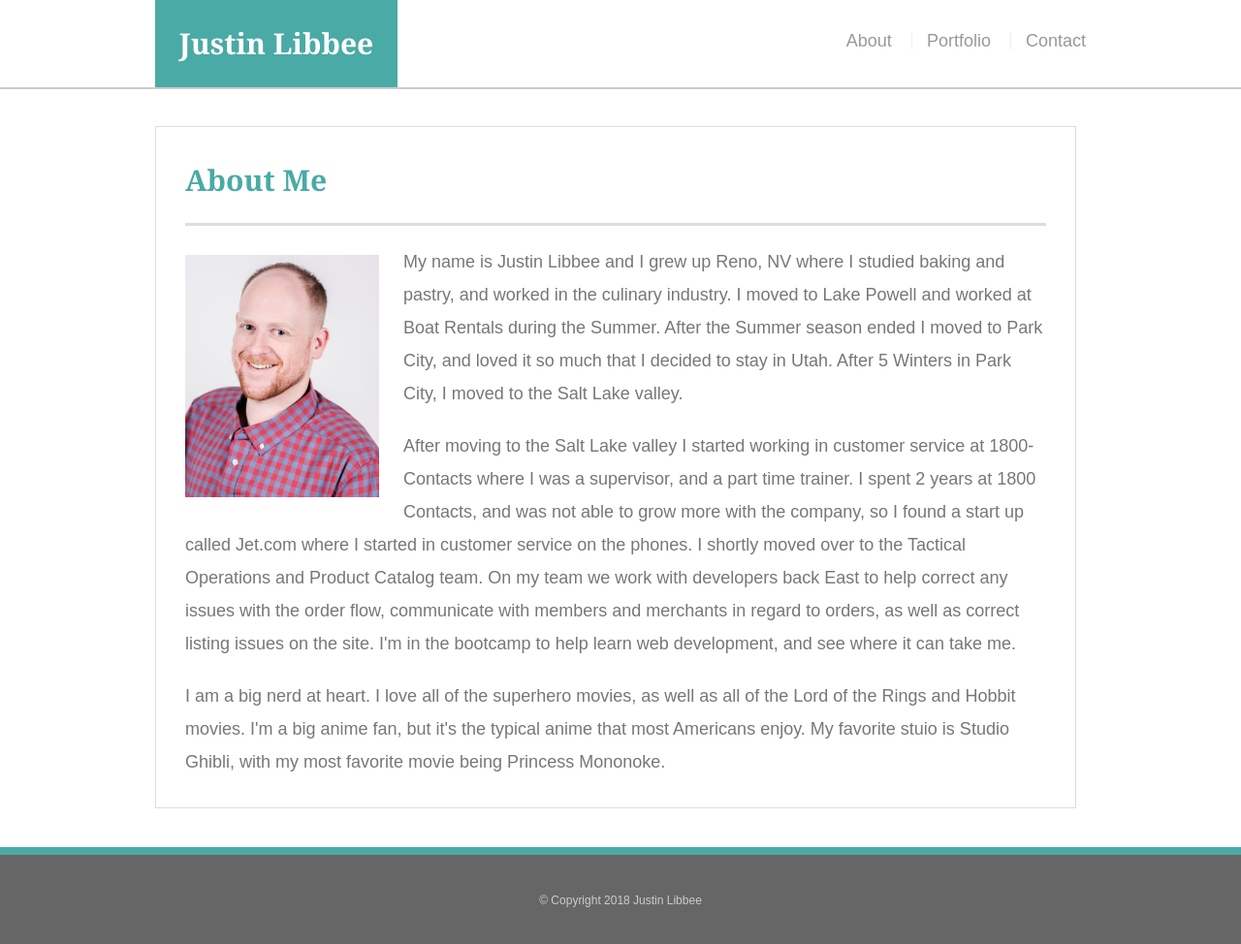
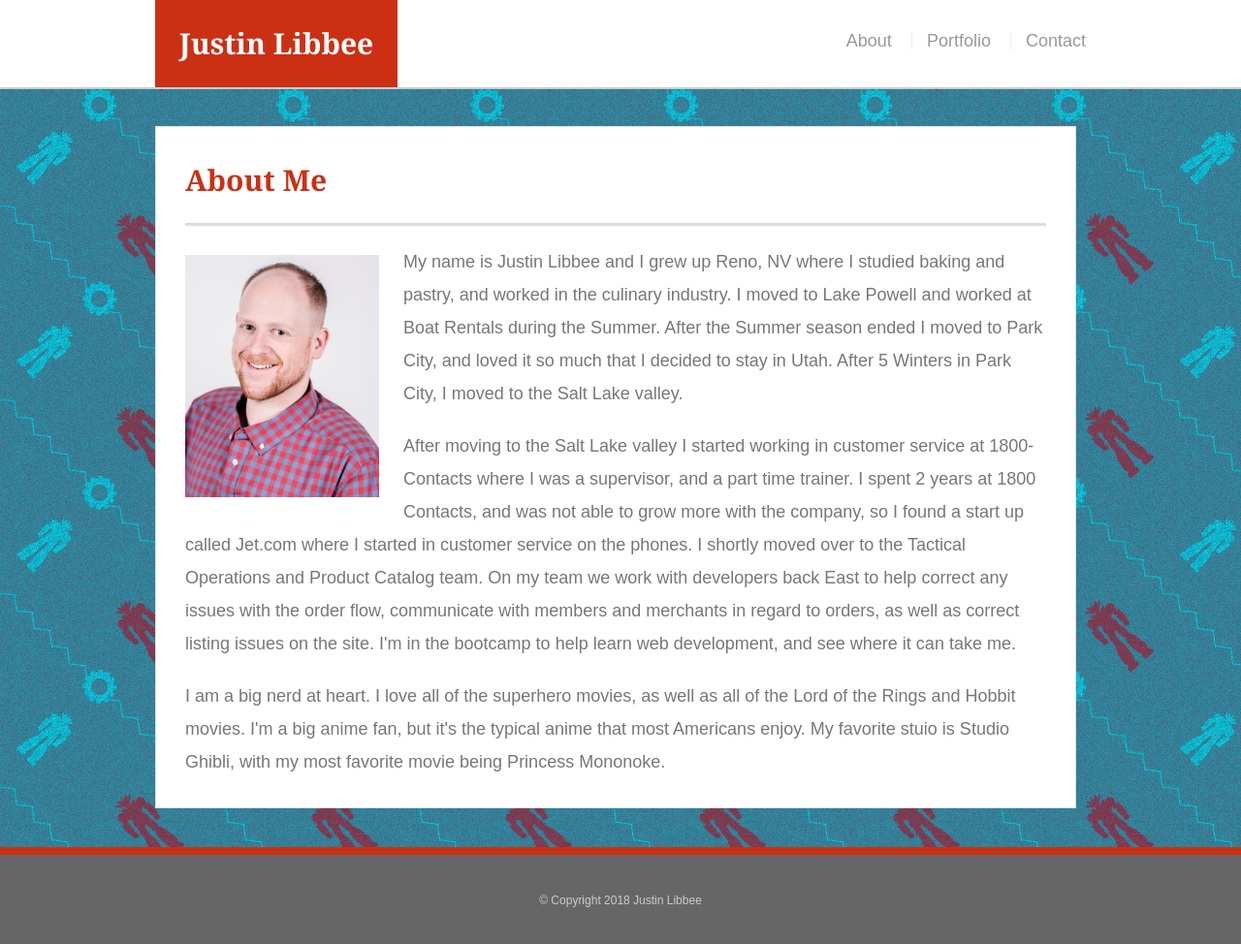
Before and after one commit to jdlibbee/jdlibbee.github.io, a plain HTML site: page index.html in a window 1280 px wide. Shown: the whole page at 97% size. Drawn offline with Linux system fonts and the light colour scheme.

Commit message:
got background

```diff
--- a/assets/css/style.css
+++ b/assets/css/style.css
@@ -6,9 +6,8 @@ body {
     line-height: 34px;
     font-family: 'arial', 'helvetica neve', Arial, Helvetica, sans-serif;
     color: #777777;
-    background-image: url ("../images/robots.png");
-    background-repeat: repeat;
-    background-size: auto;
+    background: url("../images/robots.png");
+
 }
 .container {
     width: 100%;
@@ -25,7 +24,7 @@ p:last-child {
 h1, h2, h3 {
     font-family: Georgia, 'Times New Roman', Times, serif;
     font-weight: 700;
-    color: #4aaaa5;
+    color: #CC3014;
 }
 h1 {
     font-size: 30px;
@@ -49,7 +48,7 @@ h2, h3 {
 #logo {
     width: 250px;
     height: 90px;
-    background: #4aaaa5;
+    background: #CC3014;
     float: left;
     font-family: "Georgia", 'Times New Roman', Times, serif;
     text-align: center;
@@ -99,7 +98,7 @@ footer {
     color: #fff;
     padding: 30px 0;
     clear: both;
-    border-top: 8px solid #4aaaa5;
+    border-top: 8px solid #CC3014;
     color: #ccc;
     font-size: 12px;
     text-align: center;
```
